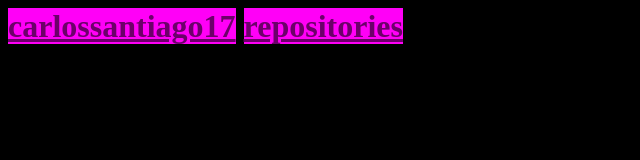
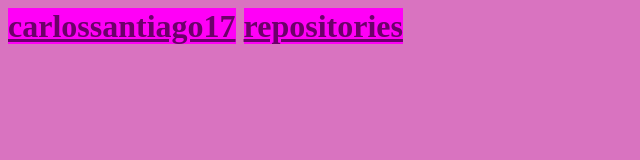
Before and after one commit to carlossantiago17/carlossantiago17.github.io, a plain HTML site: page index.html in a window 1280 px wide. Shown: the whole page, without its empty margins (0-640 px from the left). Drawn offline with Linux system fonts and the light colour scheme.

Commit message:
Update index.html

```diff
--- a/index.html
+++ b/index.html
@@ -2,7 +2,7 @@
   <head><title>carlossantiago17.github.oi</title></head>
 <body>
 <style>
-body{ color: #FF6DFB; background: #000000;
+body{ color: #FF6DFB; background:#D973C0;
 }
 a{
   color: #6C0069; background: #FF00F7;
```
